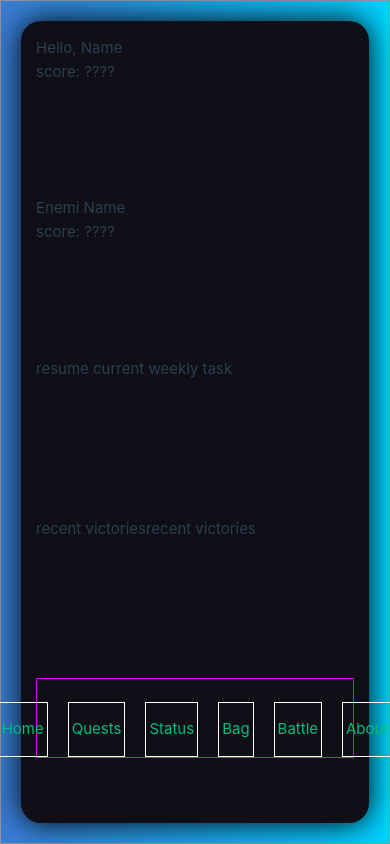
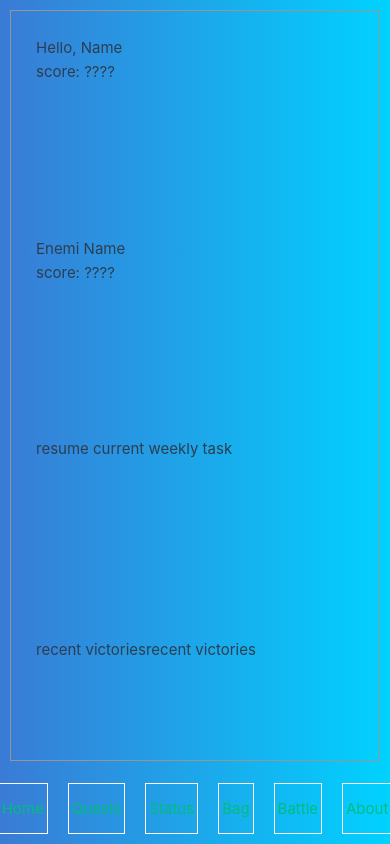
Before and after one commit to wally-jnyor/toDo_VueJs, a Vue app: page / in a window 390 px wide. Built offline with nearby package versions, Linux system fonts and the light colour scheme.

Commit message:
start designer responsive

```diff
--- a/src/App.vue
+++ b/src/App.vue
@@ -1,11 +1,12 @@
 <script setup>
-
+import FooterStatusBar from './components/FooterStatusBar.vue';
 </script>
 
 <template>
   <header></header>
 
   <RouterView />
+  <FooterStatusBar/>
 </template>
 
 <style scoped>
--- a/src/assets/main.css
+++ b/src/assets/main.css
@@ -18,6 +18,7 @@
     justify-content: space-between;
     background-image: linear-gradient(to left, #2c2448, #241f3b, #1d1a2f, #171523, #100e17);
 }
+
 a,
 .green {
     text-decoration: none;
@@ -26,14 +27,15 @@ a,
     padding: 3px;
 }
 
-@media screen and (max-width: 1200px){
+@media screen and (max-width: 1200px) {
   #app {
-    background: #8E2DE2;  /* fallback for old browsers */
-background: -webkit-linear-gradient(to right, #4A00E0, #8E2DE2);  /* Chrome 10-25, Safari 5.1-6 */
-background: linear-gradient(to right, #4A00E0, #8E2DE2); /* W3C, IE 10+/ Edge, Firefox 16+, Chrome 26+, Opera 12+, Safari 7+ */
-
+    background: #00d2ff;
+    background: -webkit-linear-gradient(to right,#3a7bd5, #00d2ff);
+    background: linear-gradient(to right, #3a7bd5, #00d2ff);
+    padding: 10px;
   }
 }
+
 /*
 @media (hover: hover) {
   a:hover {
--- a/src/components/FooterStatusBar.vue
+++ b/src/components/FooterStatusBar.vue
@@ -30,7 +30,6 @@
 <style scoped>
 .footer {
   height: 5rem;
-  border: solid 1px #dd00ff;
   width: 100%;
   display: flex;
   align-items: end;
--- a/src/components/TheWelcome.vue
+++ b/src/components/TheWelcome.vue
@@ -10,14 +10,11 @@
     </div>
     <div class="title">resume current weekly task</div>
     <div class="title">recent victoriesrecent victories</div>
-    <div class="title">
-      <footerStatusBar />
-    </div>
   </div>
 </template>
 
 <script setup>
-import footerStatusBar from './FooterStatusBar.vue'
+
 </script>
 
 <style scoped>
@@ -29,8 +26,41 @@ import footerStatusBar from './FooterStatusBar.vue'
 }
 .title {
   width: 100%;
-  height: 20%;
+  height: 17.5%;
   padding: 15px;
+  border-radius: 10px;
+  /*
+  background-color: #100e17;
+  box-shadow: 0px 5px 15px rgba(0, 0, 0, 1.01)*/
+}
+
+.navigation {
+  width: 100%;
+  height: 17.5%;
+  padding: 15px;
+}
+
+li {
+  border: solid 1px #ffff;
+  list-style: none;
+  width: 5rem;
+  height: 100%;
+  display: flex;
+  align-items: center;
+  justify-content: center;
+  margin: 0 10px 0 10px;
+}
+.navBar {
+  display: flex;
+  width: 100%;
+  height: 70%;
+}
+
+@media screen and (max-width: 1200px) {
+  .navBar {
+    display: flex;
+    justify-content: center;
+  }
 }
 
 @media screen and (max-width: 1200px) {
@@ -40,9 +70,6 @@ import footerStatusBar from './FooterStatusBar.vue'
     display: flex;
     flex-direction: column;
     justify-content: space-between;
-    border-radius: 20px;
-    background-color: #100e17;
-    box-shadow: 0px 0px 30px rgba(0, 0, 0, 1.1);
   }
 }
 </style>
--- a/src/views/HomeView.vue
+++ b/src/views/HomeView.vue
@@ -1,14 +1,14 @@
-<script setup>
-import TheWelcome from '../components/TheWelcome.vue'
-import TaskList from '../components/TasksList.vue'
-</script>
-
 <template>
   <main>
     <TheWelcome />
     <TaskList />
   </main>
 </template>
+
+<script setup>
+import TheWelcome from '../components/TheWelcome.vue'
+import TaskList from '../components/TasksList.vue'
+</script>
 
 <style scoped>
 main {
@@ -26,18 +26,7 @@ main {
     border: solid 1px #969696;
     display: flex;
     flex-direction: column;
-    padding: 20px 20px 20px 20px;
-    background: #00d2ff; /* fallback for old browsers */
-    background: -webkit-linear-gradient(
-      to right,
-      #3a7bd5,
-      #00d2ff
-    ); /* Chrome 10-25, Safari 5.1-6 */
-    background: linear-gradient(
-      to right,
-      #3a7bd5,
-      #00d2ff
-    ); /* W3C, IE 10+/ Edge, Firefox 16+, Chrome 26+, Opera 12+, Safari 7+ */
+    padding: 10px 10px 10px 10px;
   }
 }
 </style>
```
Lines whose indentation alone changed are shown as unchanged.
